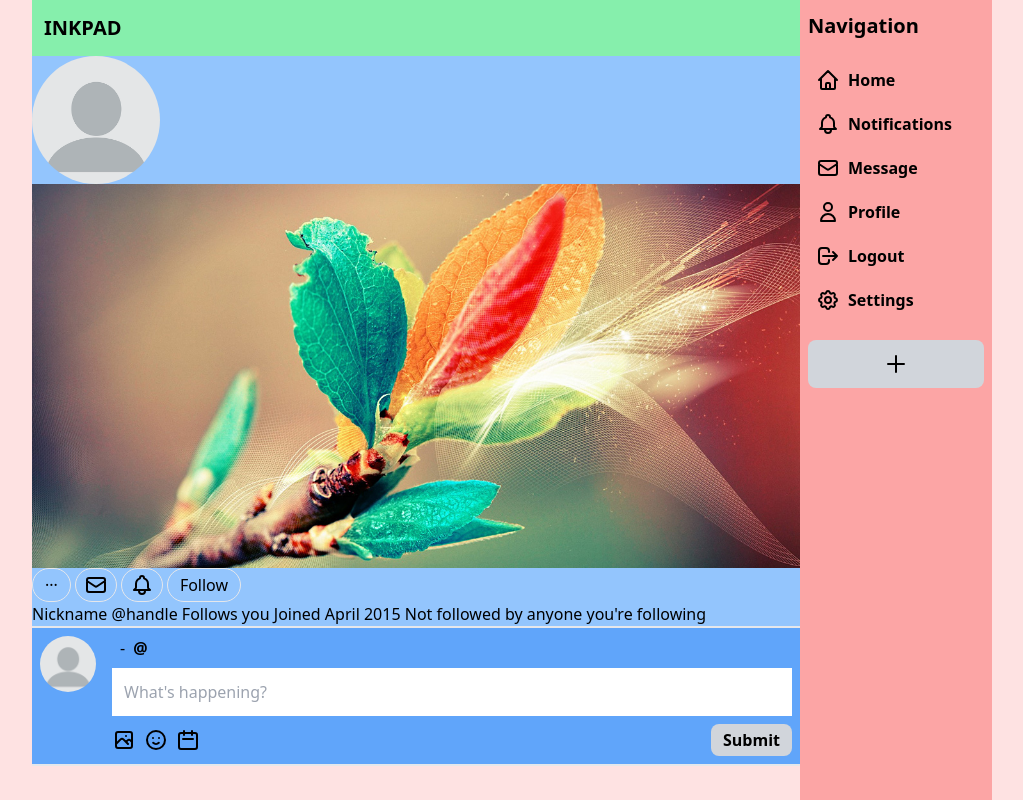
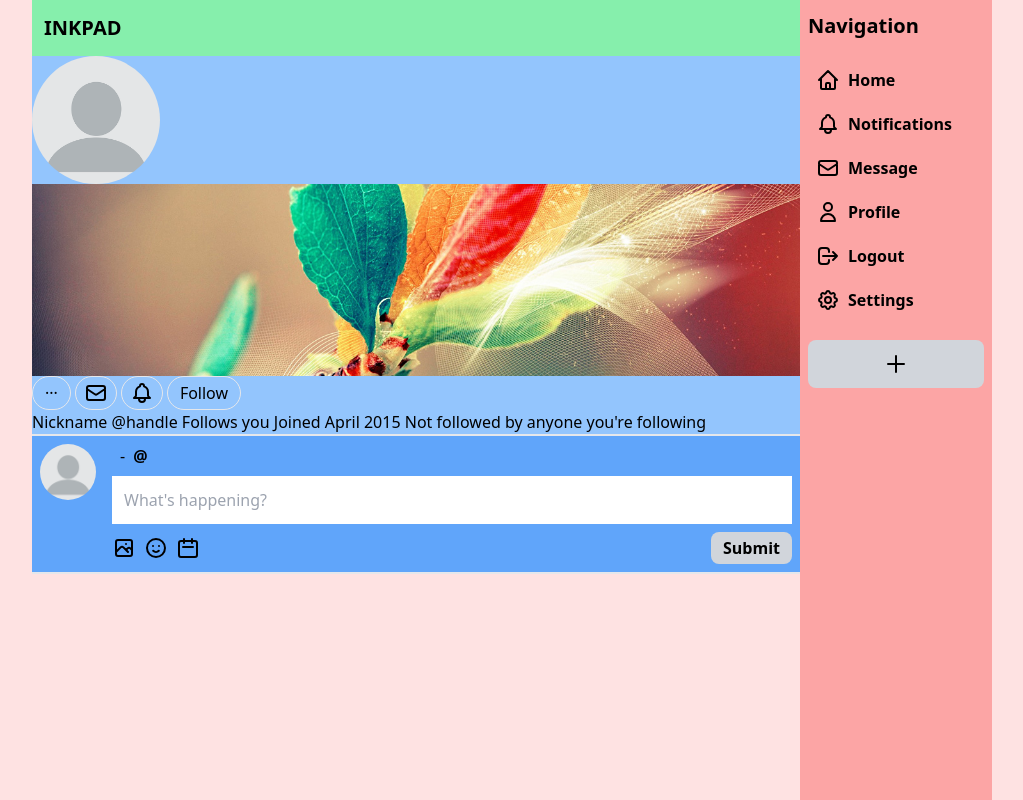
Before and after one commit to Cynniminni/masonite-project, a Python web app: template templates/home.html in a window 1280 px wide. Shown: the whole page, without its empty margins (128-1151 px from the left). Run offline with Jinja, Linux system fonts and the light colour scheme; the template is opened without the code that fills it, so the values that code supplies are empty; some libraries are stand-ins or nearby versions.

Commit message:
Set banner to object-fit: cover;

```diff
--- a/templates/home.html
+++ b/templates/home.html
@@ -9,7 +9,7 @@
     <div class="bg-blue-300 flex-col border-b-2 md:mt-0">
         <!-- Avatar -->
         <img src="/static/pfp_generic_user.png" class="w-32 h-32 object-cover rounded-full">
-            <img src="/static/banner_leaves.jpg" class="object-cover w-full">
+        <img src="/static/banner_leaves.jpg" class="object-cover w-full h-48">
 
             <!-- Buttons -->
             <div class="flex gap-1">
```
